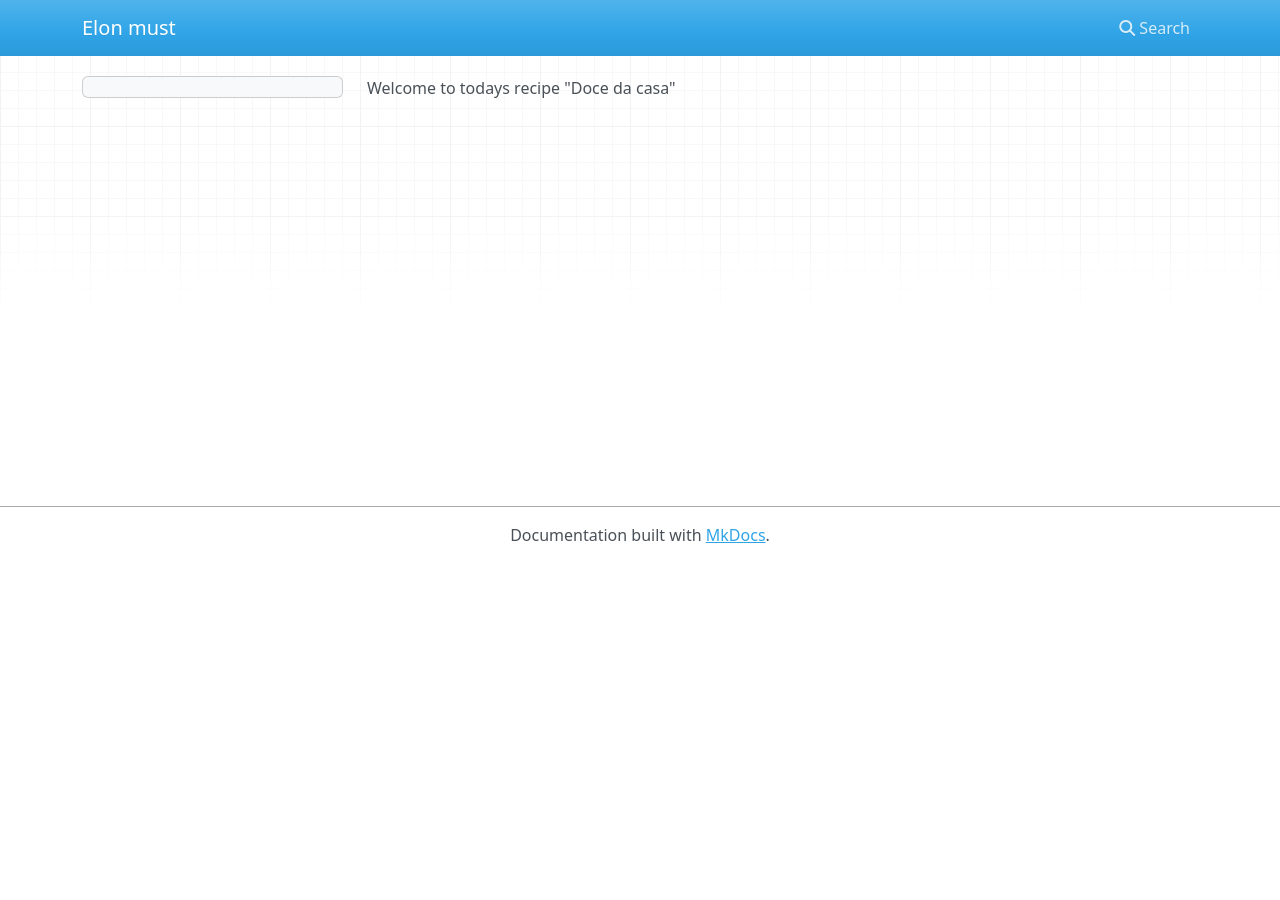
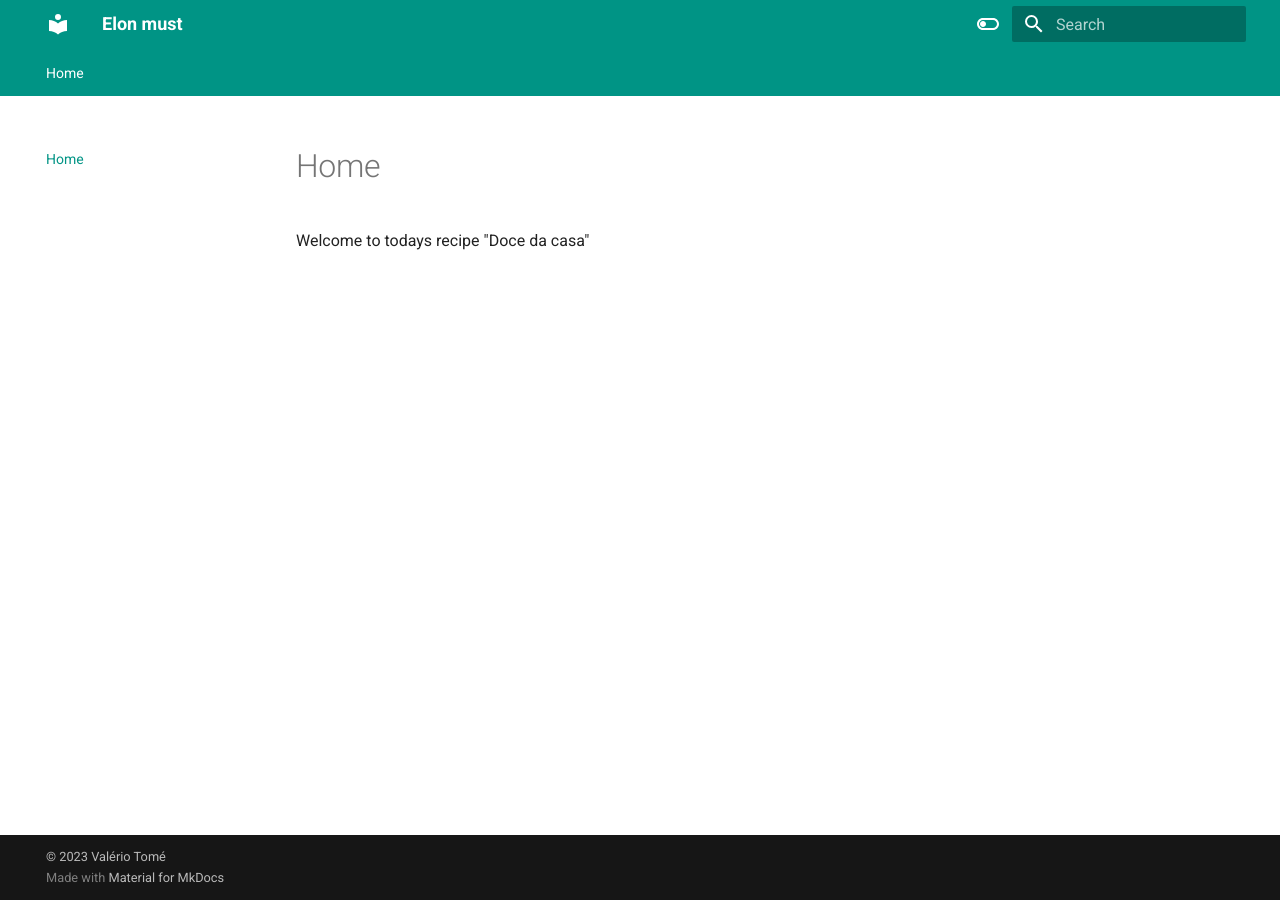
Before and after one commit to ValerioTome/ValerioTome.github.io, an MkDocs documentation site: the page built from docs/index.md, in a window 1280 px wide. Built offline with MkDocs 1.6.1 and Material for MkDocs 9.7.7, drawn with Linux system fonts in a browser that asks for light colours; nearby versions of some CDN libraries.

Commit message:
Small updates

```diff
--- a/mkdocs.yml
+++ b/mkdocs.yml
@@ -1 +1,45 @@
 site_name: Elon must
+site_url: https://valeriotome.github.io/
+theme:
+  name: material
+  features:
+    - navigation.tabs
+    - navigation.sections
+    - toc.integrate
+    - navigation.top
+    - search.suggest
+    - search.highlight
+    - content.tabs.link
+    - content.code.annotation
+    - content.code.copy
+  language: en
+  palette:
+    - scheme: default
+      toggle:
+        icon: material/toggle-switch-off-outline
+        name: Switch to dark mode
+      primary: teal
+      accent: purple
+    - scheme: slate
+      toggle:
+        icon: material/toggle-switch
+        name: Switch to light mode
+      primary: teal
+      accent: lime
+
+markdown_extensions:
+  - pymdownx.highlight:
+      anchor_linenums: true
+  - pymdownx.inlinehilite
+  - pymdownx.snippets
+  - admonition
+  - pymdownx.arithmatex:
+      generic: true
+  - footnotes
+  - pymdownx.details
+  - pymdownx.superfences
+  - pymdownx.mark
+  - attr_list
+
+copyright: |
+  &copy; 2023 <a href="https://github.com/valeriotome"  target="_blank" rel="noopener">Valério Tomé</a>
```
